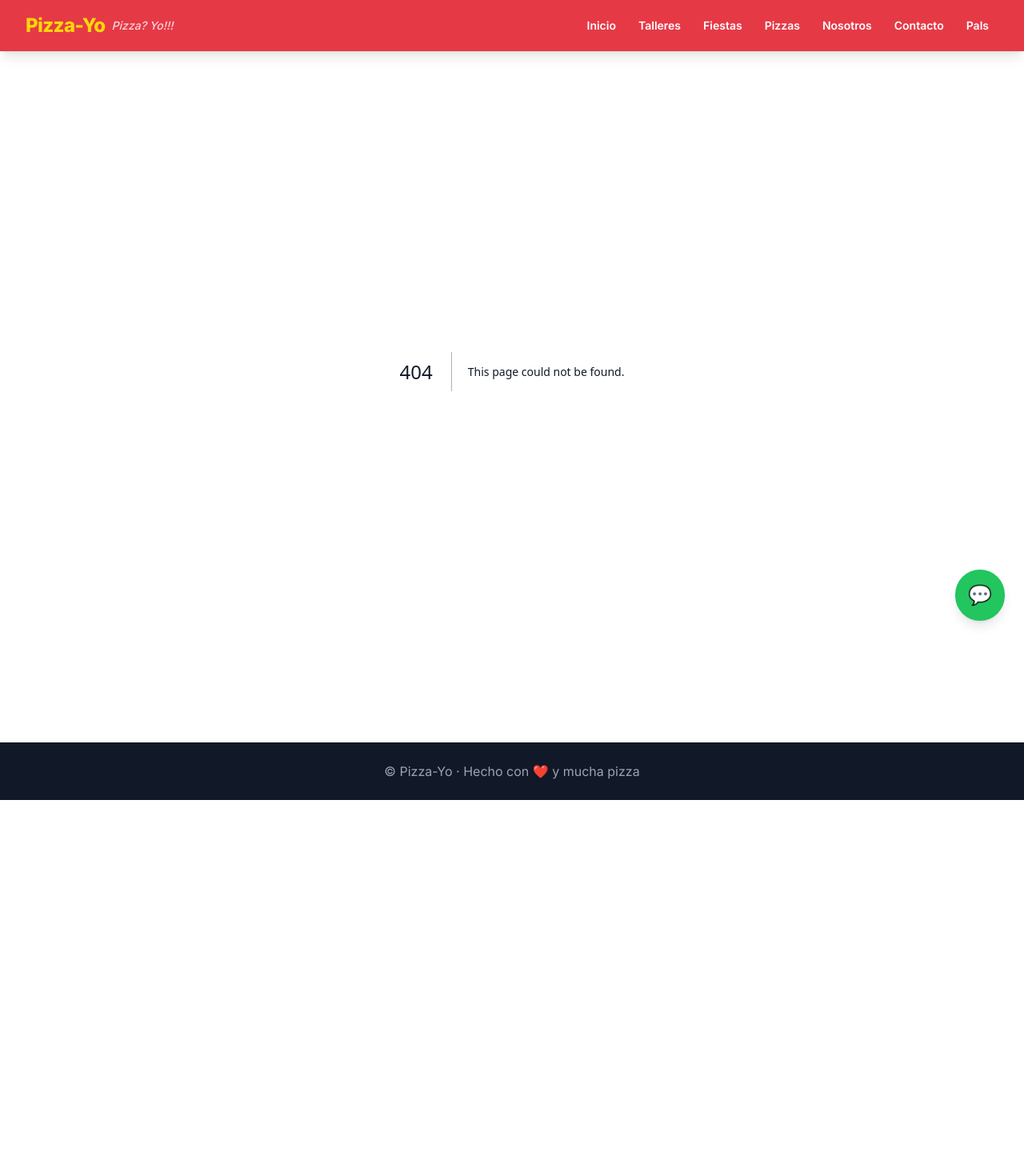
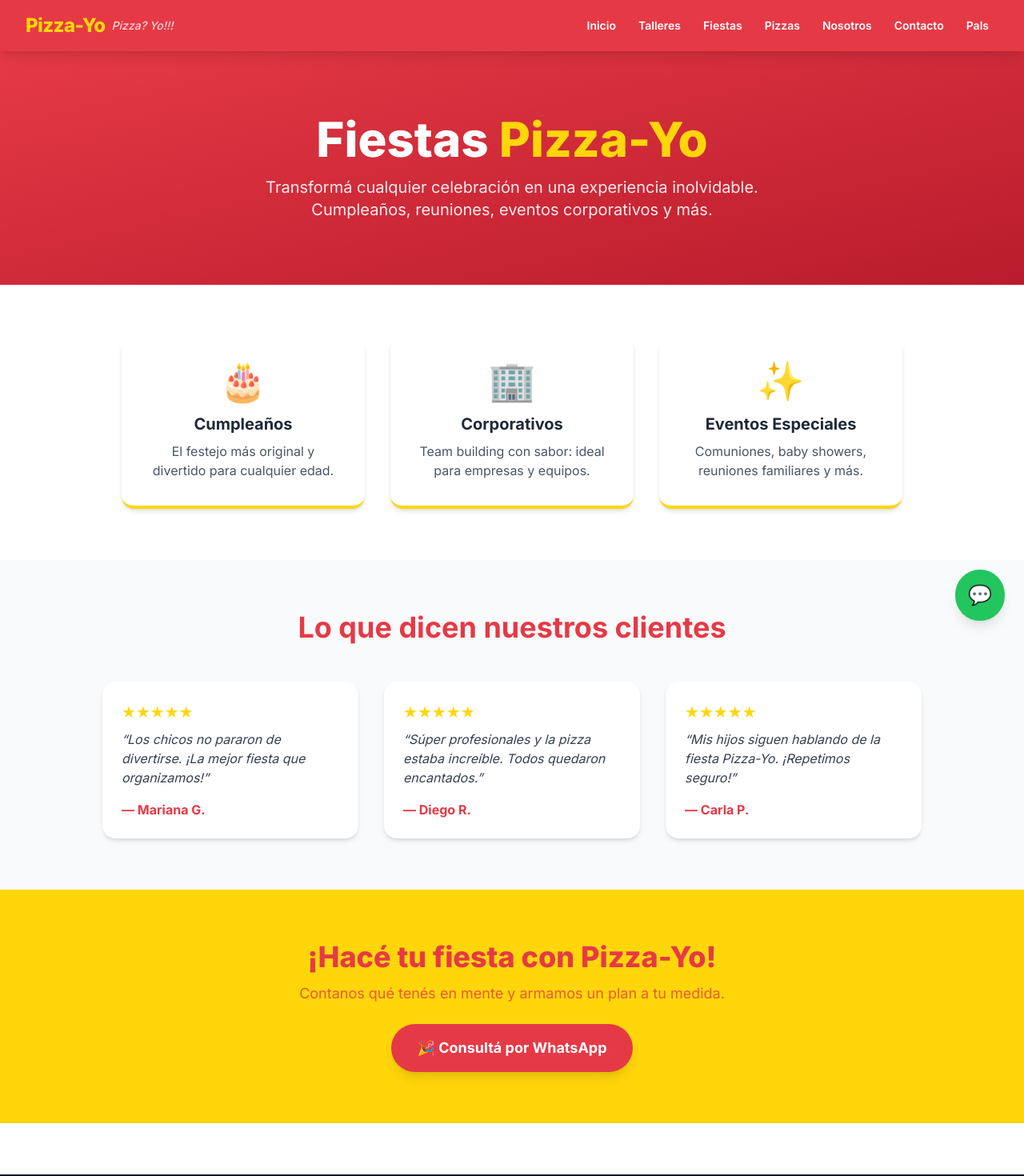
Before and after one commit to toodiaz/pizza-yo-website, a Next.js app: page /fiestas in a window 1280 px wide. Before the commit this address had no page. Shown: the top 1470 px of the page at 80% size. Before the commit the page ends 1000 px from the top, so only its background shows below. Built offline with nearby package versions, Linux system fonts and the light colour scheme.

Commit message:
feat: add app/fiestas/page.tsx

```diff
--- /dev/null
+++ b/app/fiestas/page.tsx
@@ -0,0 +1,71 @@
+export default function Fiestas() {
+  const WA = "https://wa.me/521135759862943271";
+  const testimonios = [
+    { name: "Mariana G.", text: "Los chicos no pararon de divertirse. ¡La mejor fiesta que organizamos!", stars: 5 },
+    { name: "Diego R.", text: "Súper profesionales y la pizza estaba increíble. Todos quedaron encantados.", stars: 5 },
+    { name: "Carla P.", text: "Mis hijos siguen hablando de la fiesta Pizza-Yo. ¡Repetimos seguro!", stars: 5 },
+  ];
+
+  return (
+    <main>
+      {/* Header */}
+      <section className="bg-gradient-to-br from-[#E63946] to-[#b91c2c] text-white py-20 px-6 text-center">
+        <h1 className="text-5xl md:text-6xl font-extrabold">
+          Fiestas <span className="text-[#FFD60A]">Pizza-Yo</span>
+        </h1>
+        <p className="mt-4 text-lg md:text-xl max-w-2xl mx-auto opacity-90">
+          Transformá cualquier celebración en una experiencia inolvidable. Cumpleaños, reuniones, eventos corporativos y más.
+        </p>
+      </section>
+
+      {/* Propuesta */}
+      <section className="py-16 px-6 max-w-5xl mx-auto grid md:grid-cols-3 gap-8 text-center">
+        {[
+          { icon: "🎂", title: "Cumpleaños", desc: "El festejo más original y divertido para cualquier edad." },
+          { icon: "🏢", title: "Corporativos", desc: "Team building con sabor: ideal para empresas y equipos." },
+          { icon: "✨", title: "Eventos Especiales", desc: "Comuniones, baby showers, reuniones familiares y más." },
+        ].map((item, i) => (
+          <div key={i} className="bg-white rounded-2xl shadow-md p-8 hover:shadow-xl transition-shadow border-b-4 border-[#FFD60A]">
+            <span className="text-5xl">{item.icon}</span>
+            <h3 className="mt-4 text-xl font-bold text-gray-800">{item.title}</h3>
+            <p className="mt-2 text-gray-600">{item.desc}</p>
+          </div>
+        ))}
+      </section>
+
+      {/* Testimonios */}
+      <section className="bg-gray-50 py-16 px-6">
+        <h2 className="text-3xl md:text-4xl font-bold text-center text-[#E63946] mb-12">
+          Lo que dicen nuestros clientes
+        </h2>
+        <div className="max-w-5xl mx-auto grid md:grid-cols-3 gap-8">
+          {testimonios.map((t, i) => (
+            <div key={i} className="bg-white rounded-2xl shadow-md p-6">
+              <p className="text-[#FFD60A] text-xl mb-2">{"★".repeat(t.stars)}</p>
+              <p className="text-gray-700 italic">&ldquo;{t.text}&rdquo;</p>
+              <p className="mt-4 font-bold text-[#E63946]">— {t.name}</p>
+            </div>
+          ))}
+        </div>
+      </section>
+
+      {/* CTA */}
+      <section className="bg-[#FFD60A] py-16 px-6 text-center">
+        <h2 className="text-3xl md:text-4xl font-extrabold text-[#E63946]">
+          ¡Hacé tu fiesta con Pizza-Yo!
+        </h2>
+        <p className="mt-3 text-lg text-[#E63946]/80 max-w-xl mx-auto">
+          Contanos qué tenés en mente y armamos un plan a tu medida.
+        </p>
+        <a
+          href={WA}
+          target="_blank"
+          rel="noopener noreferrer"
+          className="mt-6 inline-block bg-[#E63946] text-white font-bold text-lg px-8 py-4 rounded-full shadow-lg hover:scale-105 transition-transform"
+        >
+          🎉 Consultá por WhatsApp
+        </a>
+      </section>
+    </main>
+  );
+}
```
